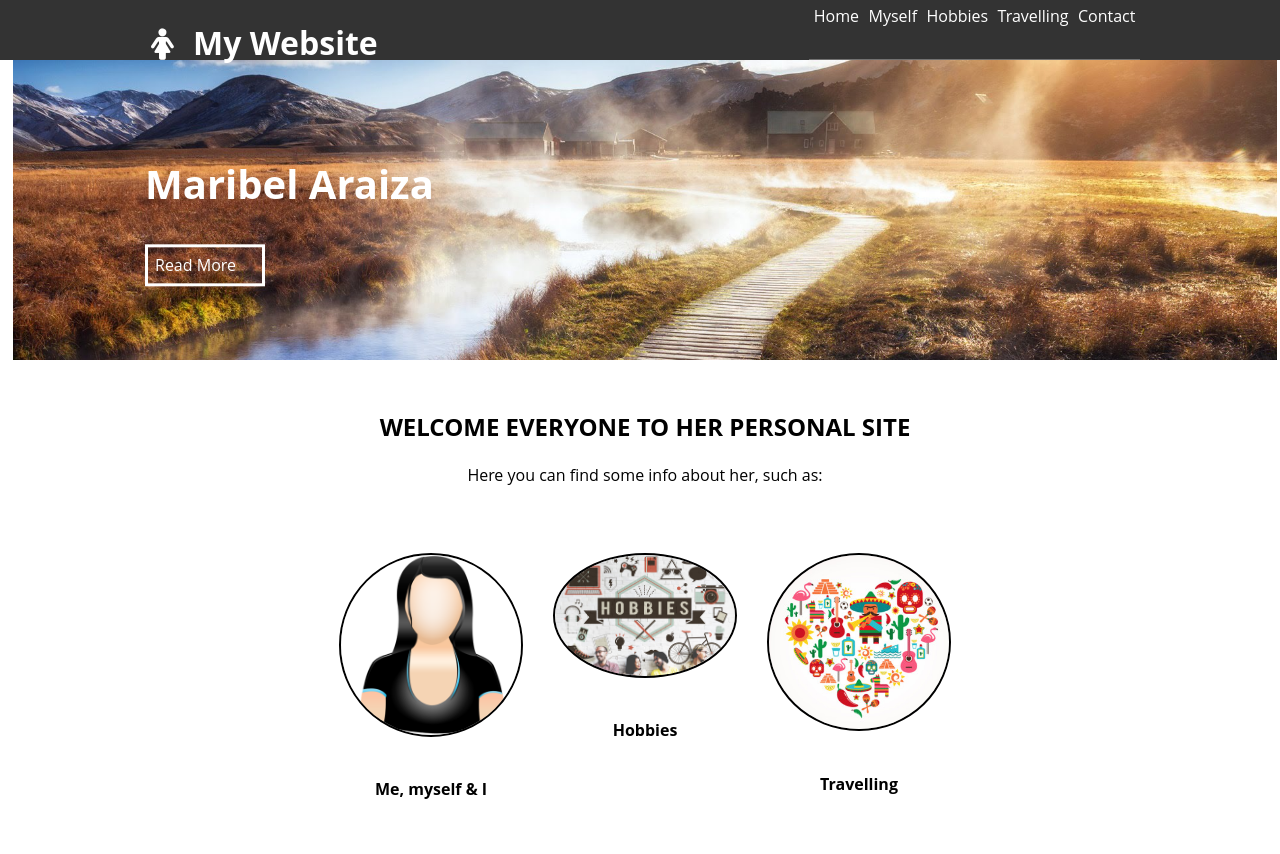
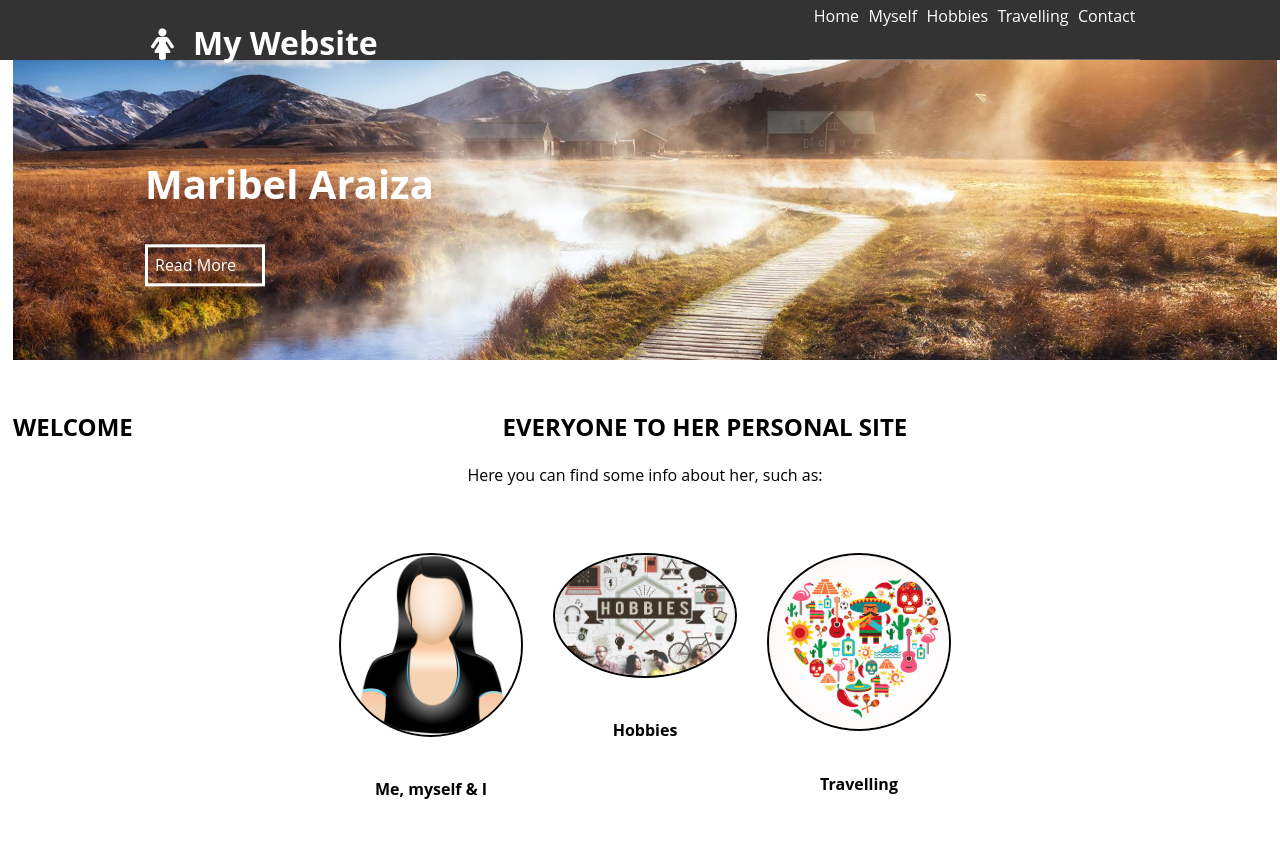
Before and after one commit to maribel-arac/mywebsite, a plain HTML site: page Personal_page_h1/index.html in a window 1280 px wide. Shown: the top 854 px of the page. Drawn offline with Linux system fonts and the light colour scheme.

Commit message:
Update index.html
made some changes with look and feel of website

```diff
--- a/Personal_page_h1/index.html
+++ b/Personal_page_h1/index.html
@@ -36,7 +36,8 @@
 		</section>
 
 		<section id="welcome">
-		<h2> WELCOME EVERYONE TO HER PERSONAL SITE</h2>
+			<h1> WELCOME </h1>
+		<h2> EVERYONE TO HER PERSONAL SITE</h2>
 		<p> Here you can find some info about her, such as: </p>
 		</section>
 
```
